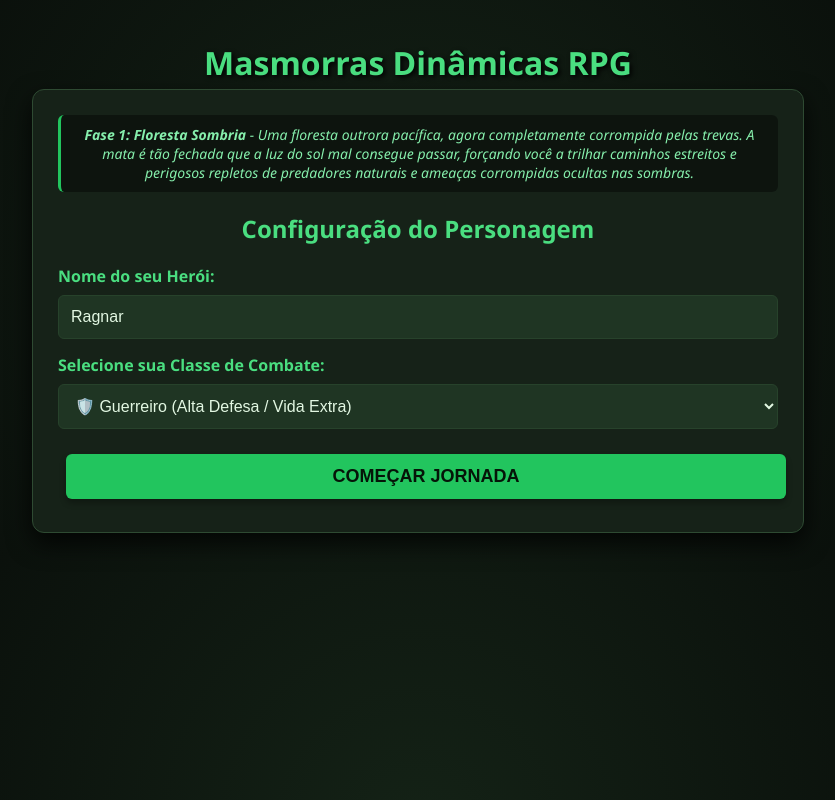
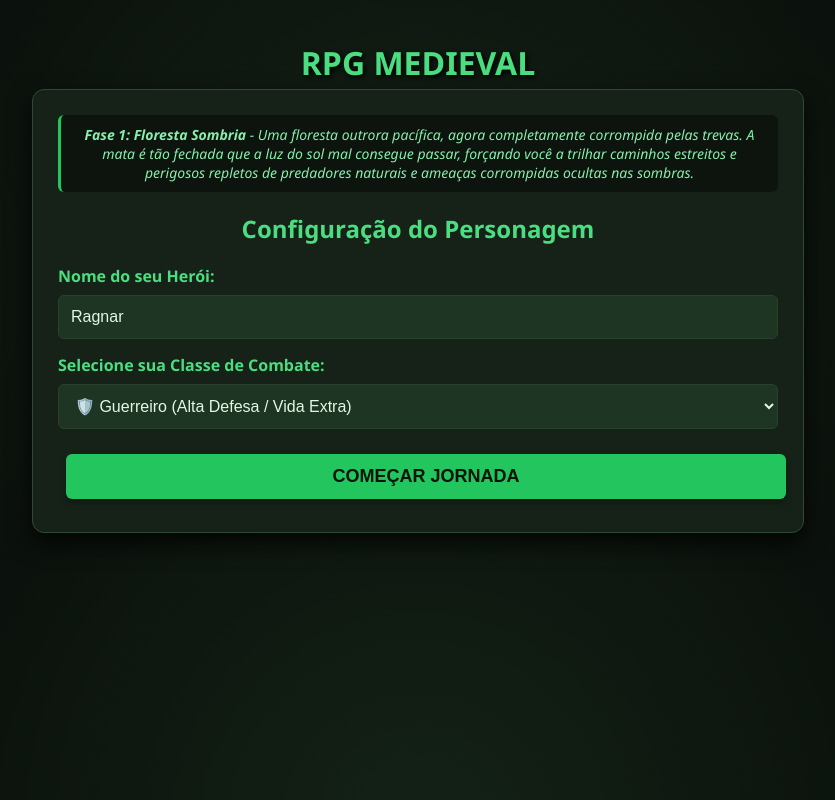
Before and after one commit to leticiaabalemdepaula/trabalho-do-andrezito, a plain HTML site: page index.html in a window 1280 px wide. Shown: the whole page, without its empty margins (222-1057 px from the left). Drawn offline with Linux system fonts and the light colour scheme.

Commit message:
Update index.html

```diff
--- a/index.html
+++ b/index.html
@@ -247,7 +247,7 @@
 </head>
 <body>
 
-    <h1>Masmorras Dinâmicas RPG</h1>
+    <h1>RPG MEDIEVAL</h1>
 
     <div class="container">
 
```
